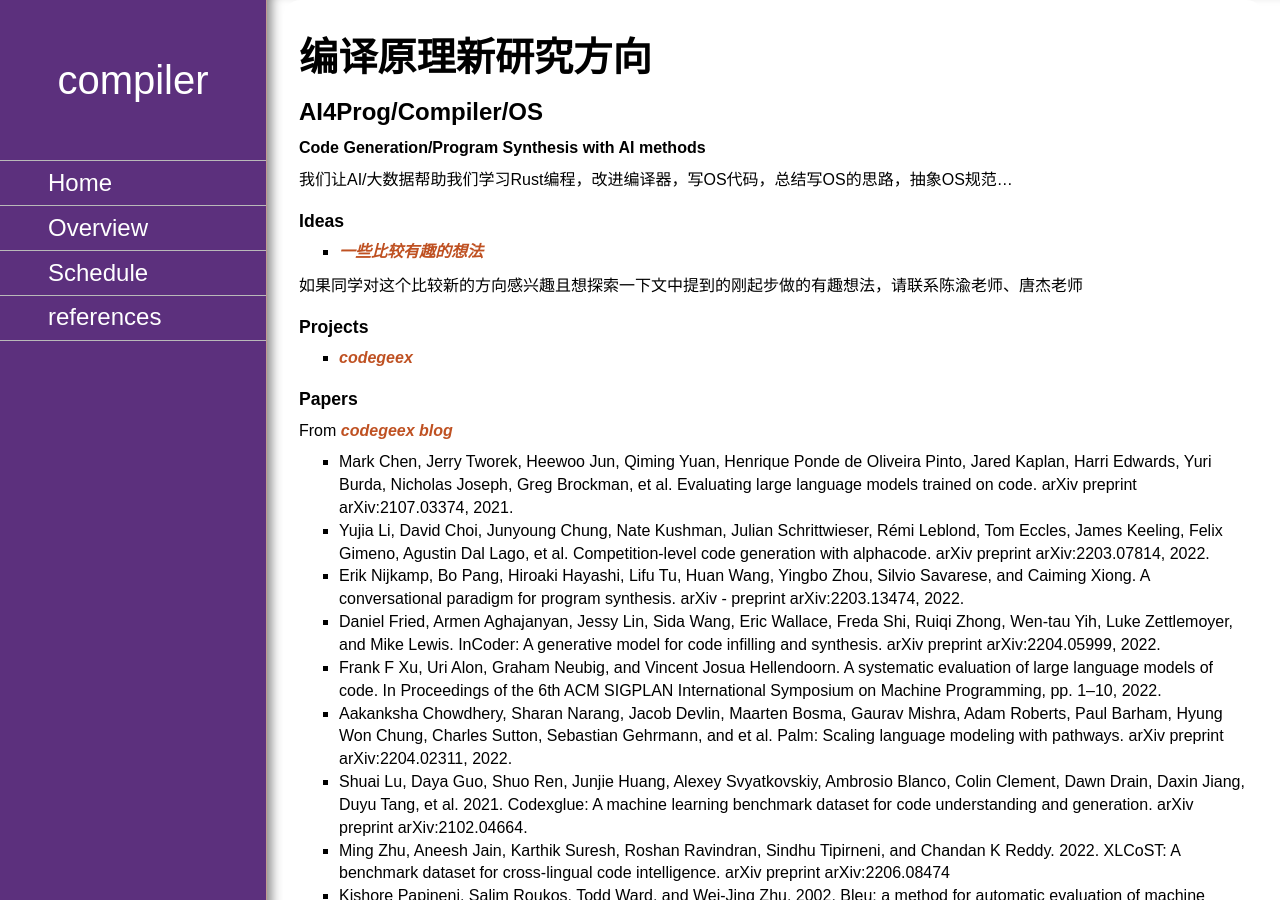
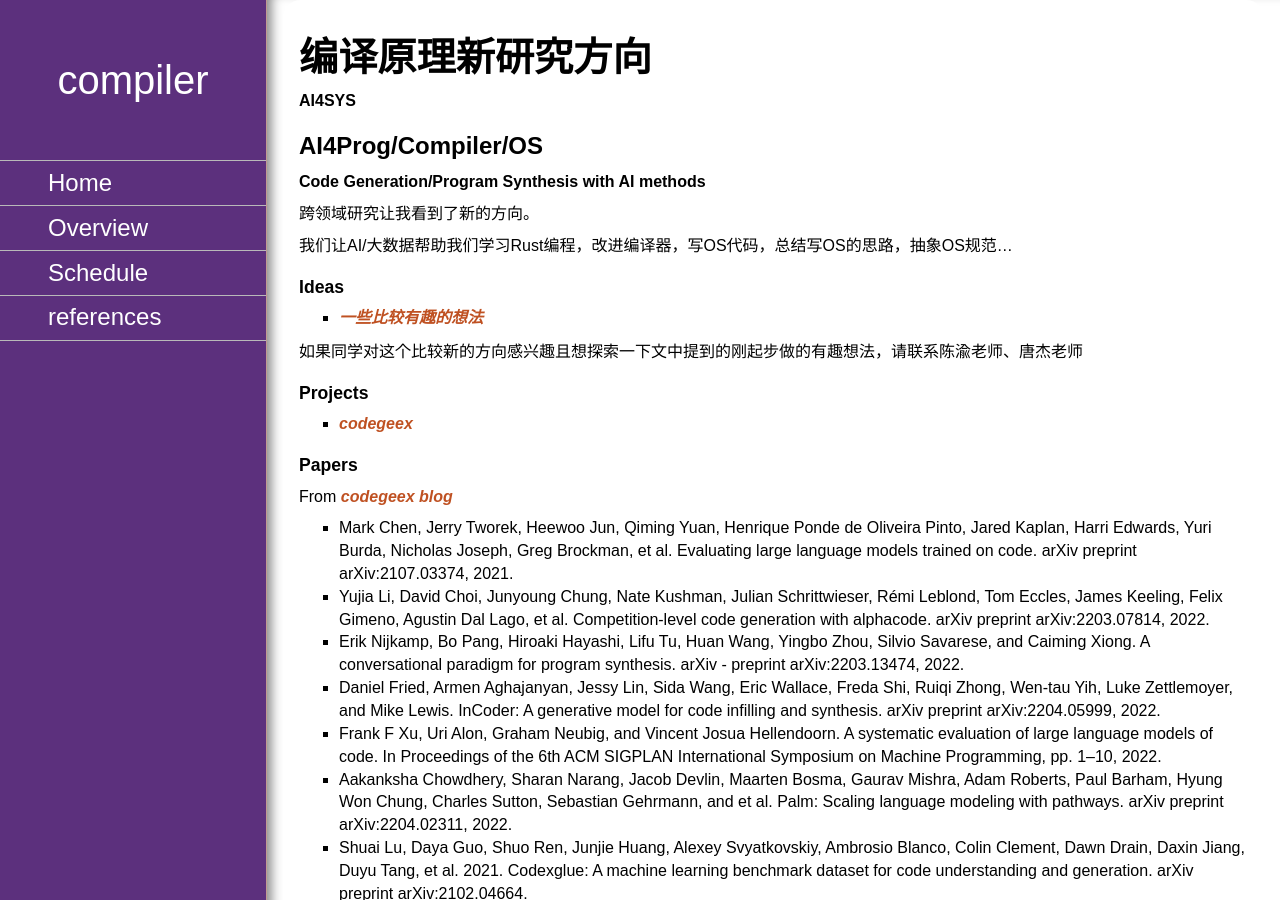
Before and after one commit to chyyuu/compiler_course_info, a Jekyll site: the page built from readinglist.md, in a window 1280 px wide and 900 px high. Built offline with Jekyll 4.4.1, drawn with Linux system fonts in a browser that asks for light colours; nearby versions of some CDN libraries; our own code applies the rules of GitHub Pages for plain Markdown files.

Commit message:
Update readinglist.md

```diff
--- a/readinglist.md
+++ b/readinglist.md
@@ -1,8 +1,12 @@
 
 # 编译原理新研究方向
 
+**AI4SYS**
+
 ## AI4Prog/Compiler/OS
 **Code Generation/Program Synthesis with AI methods**
+
+跨领域研究让我看到了新的方向。
 
 我们让AI/大数据帮助我们学习Rust编程，改进编译器，写OS代码，总结写OS的思路，抽象OS规范...
 
```
